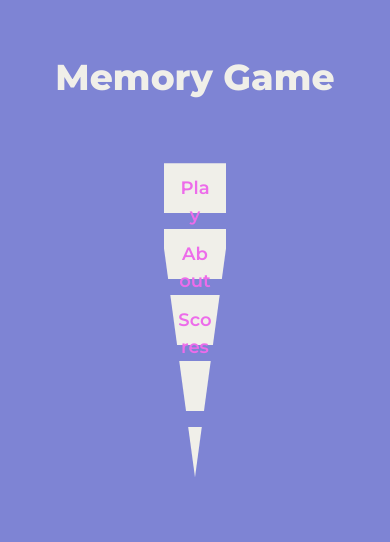
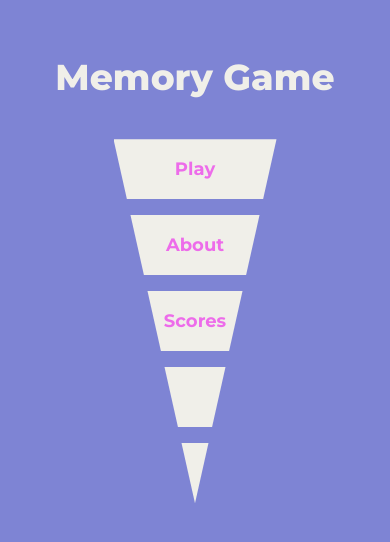
Before and after one commit to nanualinav/memory-game, a React (Create React App) app: page / in a window 390 px wide. Shown: the top 542 px of the page. Built offline with nearby package versions, Linux system fonts and the light colour scheme; the HTML template or start-up script is replaced by a standard one.

Commit message:
Responsive menu issues fix

```diff
--- a/src/App.js
+++ b/src/App.js
@@ -48,7 +48,8 @@ const cardInfo = [
 ]
 
 const vShapeStyle = {
-  clipPath: 'polygon(0 0, 100% 0, 50% 100%)'
+  clipPath: 'polygon(0 0, 100% 0, 50% 100%)',
+  width: '50%',
 }
 
 function App() {
@@ -189,8 +190,7 @@ function App() {
                 maxWidth='100%'
                >
             <VStack
-              mt={{ base: '40px', md: '70px' }}  align='center'
-              spacing={8}
+              mt={{ base: '40px', md: '50px' }}  align='center'
             >
             <Heading
                 as='h3' size='2xl' fontWeight='800'
@@ -198,9 +198,17 @@ function App() {
             >{headingText}
             </Heading>
             {showMenu ? (
-                <Box style={vShapeStyle} display='flex' justifyContent='center' alignItems='center'>
+                <Box
+                  style={vShapeStyle}
+                  display='flex'
+                  justifyContent='center'
+                  alignItems='center'
+                  width={{ base: '100%', md: '60%', lg: '60%' }}
+                  overflowX="hidden"
+                  >
                     <VStack
-                        spacing={4} width={{ base: '90%', md: '700px'}}>
+                        spacing={4} width={{ base: '100%', md: '100%'}}
+                        >
                         <MenuButton onClick={shuffleCards}>Play</MenuButton>
                         <MenuButton onClick={handleShowAbout}>About</MenuButton>
                         <MenuButton>Scores</MenuButton>
--- a/src/partials/menu-button.jsx
+++ b/src/partials/menu-button.jsx
@@ -17,16 +17,17 @@ const MenuButton = ({ children = '', onClick = () => { } }) => {
         <Box
             as='button'
             bg='#F0EFE9'
-            width={{ base: '80%', md: '100%' }}
-            height={{ base: '50px', md: '60px' }}
+            width='100%'
+            height={{ base: '60px', md: '70px' }}
             fontSize={{ base: 'lg', md: '2xl' }}
-            fontWeight='600'
+            fontWeight='700'
             color='#ED6CEA'
-            transition='background-color 0.2s'
-            padding={{ base: '0.75rem', md: '1rem' }}
+            transition="all 0.3s ease"
+            padding={{ base: '1rem', md: '1.5rem' }}
+            textAlign='center'
             _hover={{
                 animation: `${rotateAnimation} 1s ease-in`,
-                backgroundColor: 'orange.200'
+                backgroundColor: 'orange.200',
             }}
             onClick={onClick}
         >
```
